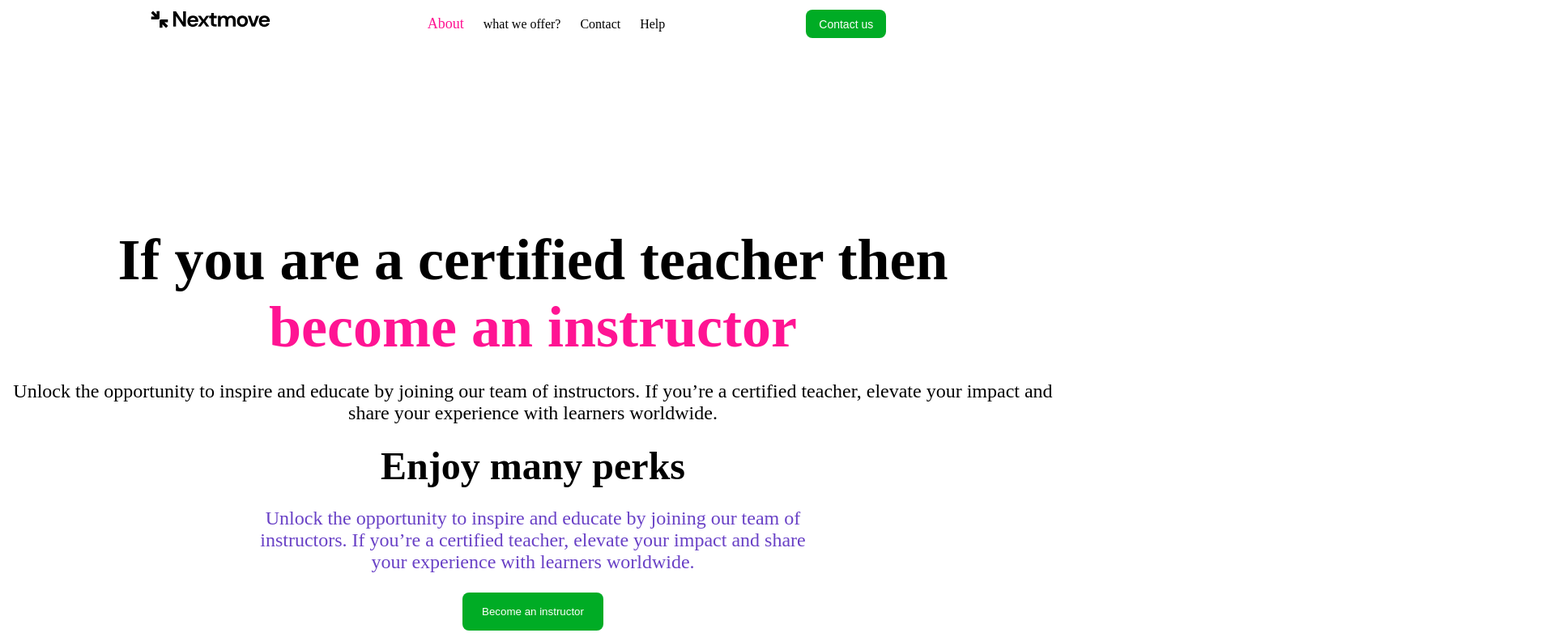
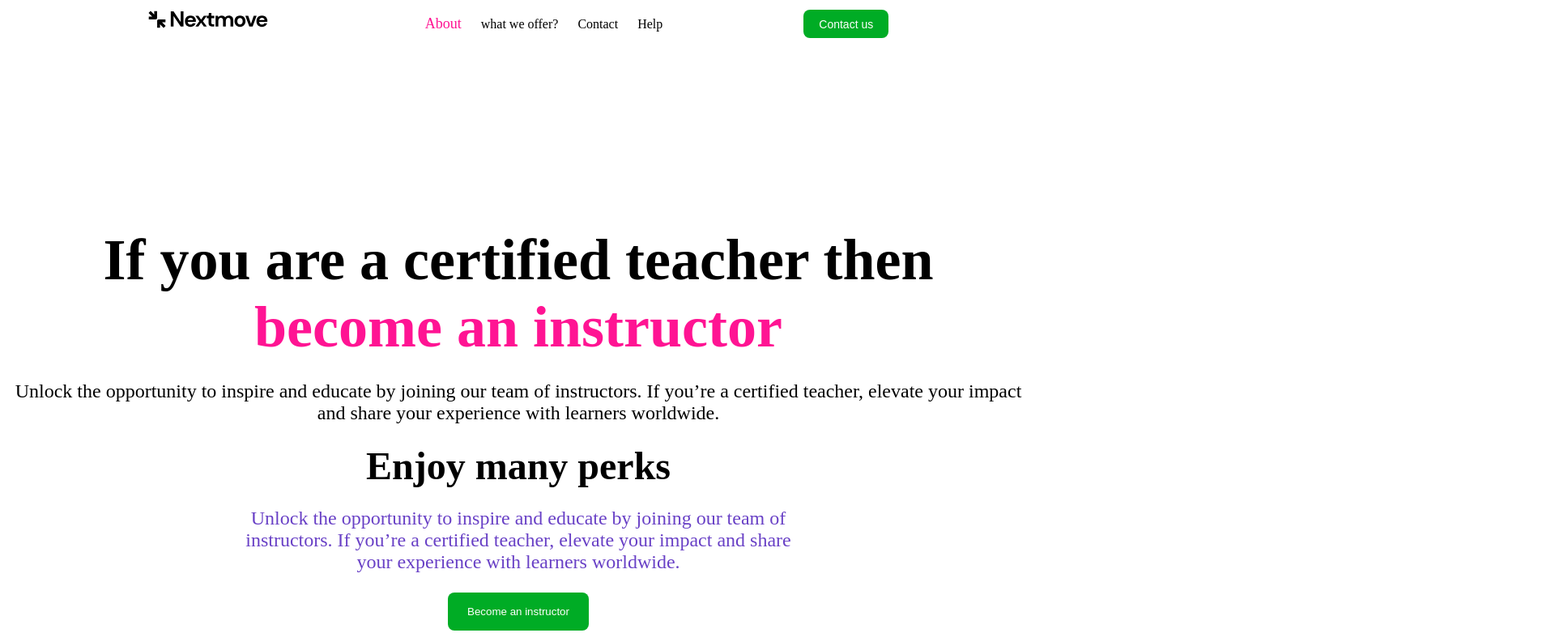
Before and after one commit to giopirveli/css_2.2, a plain HTML site: page index.html in a window 1280 px wide. Shown: the top 782 px of the page at 81% size, 1920 px wide, since content can reach past the window. Drawn offline with Linux system fonts and the light colour scheme.

Commit message:
Update style.css

```diff
--- a/style.css
+++ b/style.css
@@ -29,7 +29,7 @@ header {
 nav input {
     border-radius: 8px;
     background-color: #00AC25;
-    max-width: 105px;
+    width: 105px;
     height: 35px;
     padding: 8px 16px;
     color: white;
@@ -54,7 +54,7 @@ nav input {
 
 section {
     margin: 0 auto;
-    width: 1316px;
+    max-width: 1316px;
 }
 
 span {
@@ -89,7 +89,7 @@ main{
     margin-bottom: 535px;
 }
 footer{
-    width: 1920px;
+    max-width: 1920px;
     padding: 48px 0px;
     background-color: #6941C6;
 }
```
